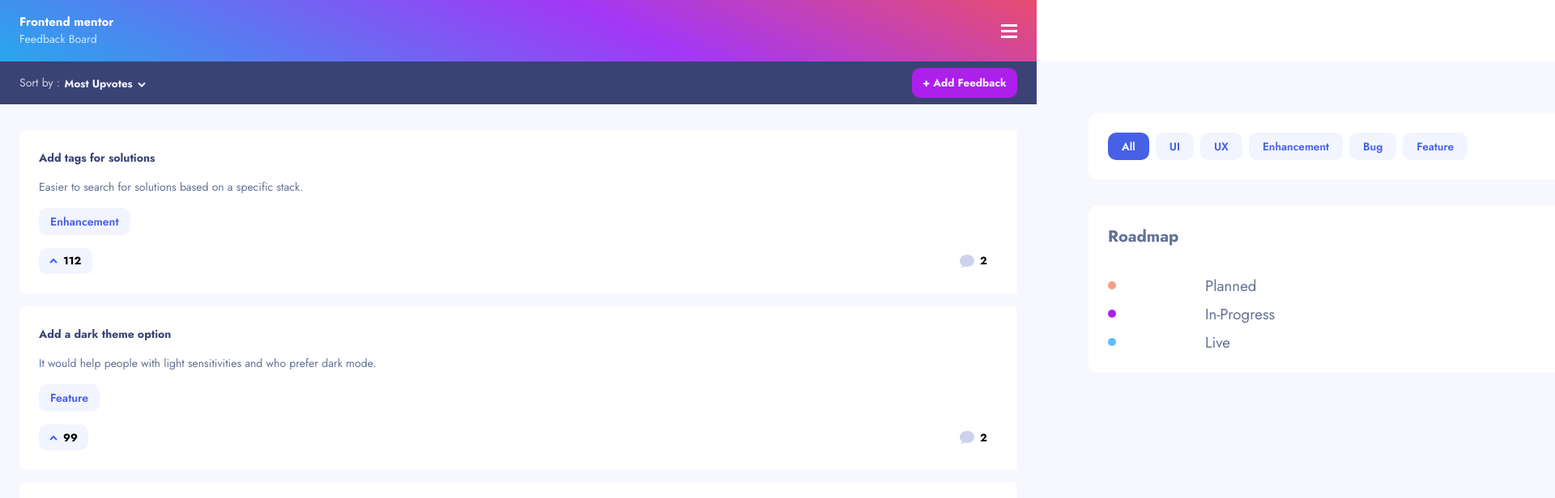
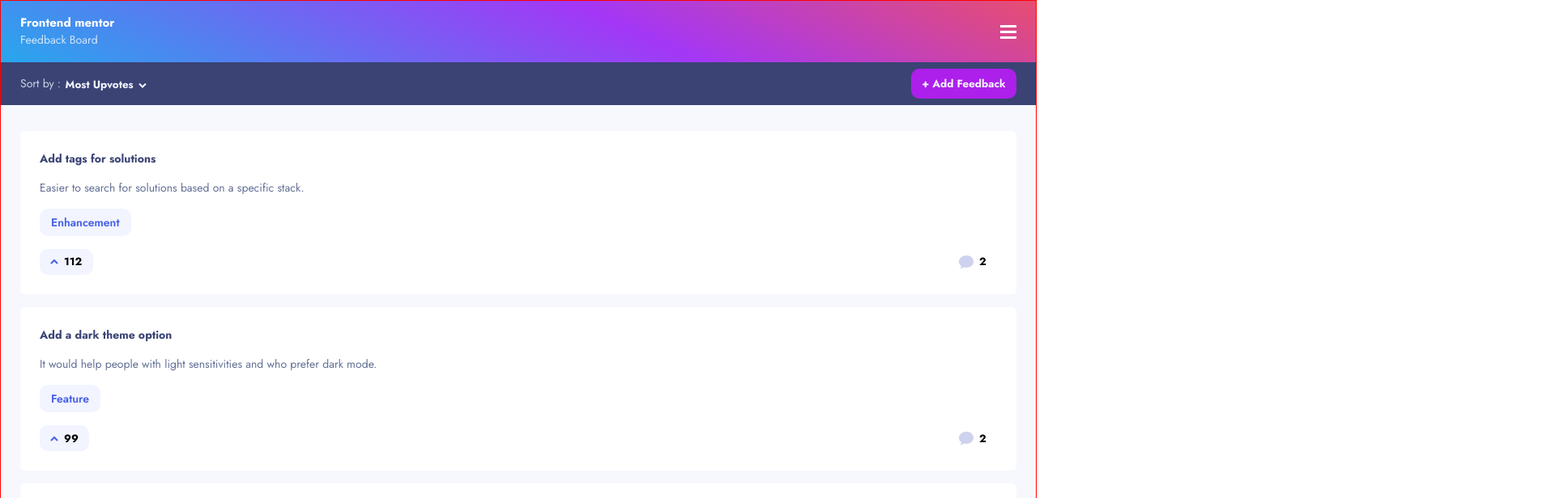
Before and after one commit to ReversalGM/product-feedback-app, a React (Vite) app: page / in a window 1280 px wide. Shown: the top 616 px of the page at 81% size, 1920 px wide, since content can reach past the window. Built offline with nearby package versions, Linux system fonts and the light colour scheme.

Commit message:
add page container styles for better element positioning, fix scrolling.

```diff
--- a/src/components-pages/FeedbackMain/FeedbackMain.css
+++ b/src/components-pages/FeedbackMain/FeedbackMain.css
@@ -39,14 +39,11 @@
 }
 
 .feedback__menu {
-  transform: translateX(100%);
+  /* transform: translateX(100%); */
   position: absolute;
   background-color: var(--secondary-white);
   z-index: 1;
   top: 100%;
-  right: 0;
-  width: 70%;
-  height: 100vh;
 
   padding: 5%;
 }
@@ -101,9 +98,11 @@
 }
 
 .feedback__list {
+  flex-grow: 1;
   display: flex;
   flex-direction: column;
   gap: 1rem;
   padding: 2rem 1.5rem;
   background-color: var(--secondary-white);
+  overflow: auto;
 }
--- a/src/components-pages/FeedbackMain/FeedbackMain.jsx
+++ b/src/components-pages/FeedbackMain/FeedbackMain.jsx
@@ -35,7 +35,8 @@
         >
           <img src="/src/assets/shared/mobile/icon-hamburger.svg"></img>
         </button>
-        <div className={"feedback__menu" + (menuOpen ? " opened" : "")}>
+
+        {/* <div className={"feedback__menu" + (menuOpen ? " opened" : "")}>
           <div className="menu-group">
             <CategoryMenu
               categoryList={categoryList}
@@ -48,8 +49,9 @@
           <div className="menu-group">
             <RoadmapMenu />
           </div>
-        </div>
+        </div> */}
       </header>
+
       {/* desktop header
       <header>
 
--- a/src/index.css
+++ b/src/index.css
@@ -8,6 +8,17 @@
   margin: 0;
 
   list-style: none;
+}
+
+#root {
+  position: relative;
+  display: flex;
+  flex-direction: column;
+  height: 100vh;
+  width: 100vw;
+  background-color: var(--background-white);
+  overflow: hidden;
+  border: 1px solid red;
 }
 
 html {
@@ -25,7 +36,7 @@
   --secondary-white: #f7f8fd;
   --secondary-dark-blue: #3a4374;
   --secondary-grayish-blue: #647196;
-  --secondary-gray: #8C92B3;
+  --secondary-gray: #8c92b3;
 
   /* Background Colors */
   --background-orange: #f49f85;
```
